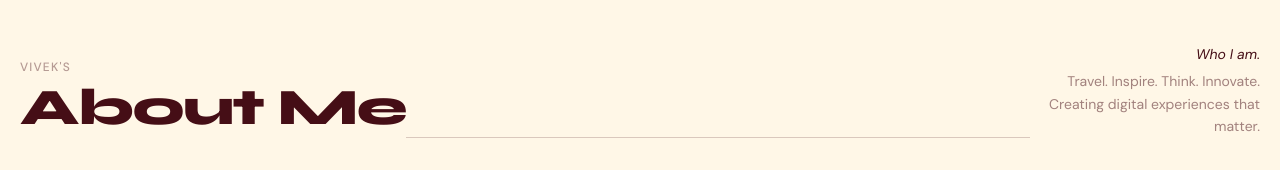
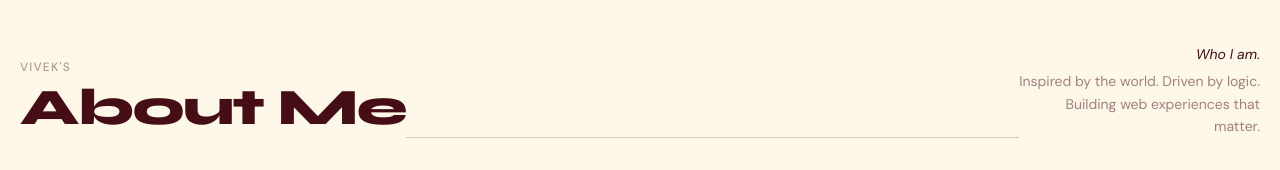
Before and after one commit to iamvivekverma/my-portfolio, a React (Vite) app in the folder frontend/: page /about in a window 1280 px wide. Shown: the part 626-796 px from the top of the page. Built offline with nearby package versions, Linux system fonts and the light colour scheme; no server answers.

Commit message:
Update footer description

```diff
--- a/frontend/src/features/about/components/AboutSection.jsx
+++ b/frontend/src/features/about/components/AboutSection.jsx
@@ -109,7 +109,7 @@ export default function AboutSection() {
         className="flex flex-col px-5 w-full order-1 lg:order-3 lg:flex-row lg:items-end"
         title="About Me"
         tagline="Who I am."
-        description="Travel. Inspire. Think. Innovate. Creating digital experiences that matter."
+        description="Inspired by the world. Driven by logic. Building web experiences that matter."
       />
       <FeedbackForm isOpen={isFeedbackOpen} onClose={() => setIsFeedbackOpen(false)} />
     </section>
```
